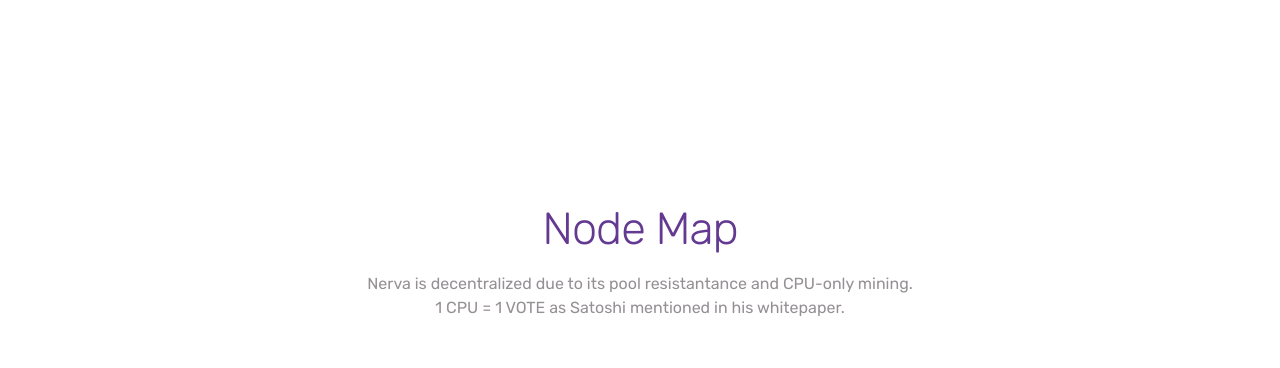
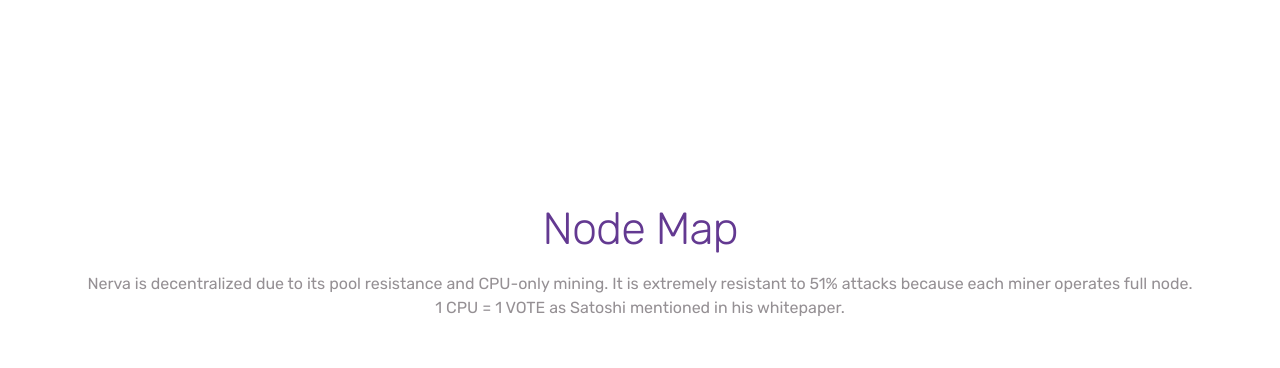
Before and after one commit to R0BC0D3R/nerva-website, a PHP site: page / in a window 1280 px wide. Shown: the part 3835-4203 px from the top of the page. Run offline with PHP 8.4, Linux system fonts and the light colour scheme; some libraries are stand-ins or nearby versions.

Commit message:
Nodemap text change

```diff
--- a/index.php
+++ b/index.php
@@ -411,7 +411,7 @@
 				<div class="spacer"></div>
 				<h2>Node Map</h2>
 				<p>
-					Nerva is decentralized due to its pool resistantance and CPU-only mining.
+					Nerva is decentralized due to its pool resistance and CPU-only mining.  It is extremely resistant to 51% attacks because each miner operates full node.
 					<br />
 					1 CPU = 1 VOTE as Satoshi mentioned in his whitepaper.
 				</p>
```
